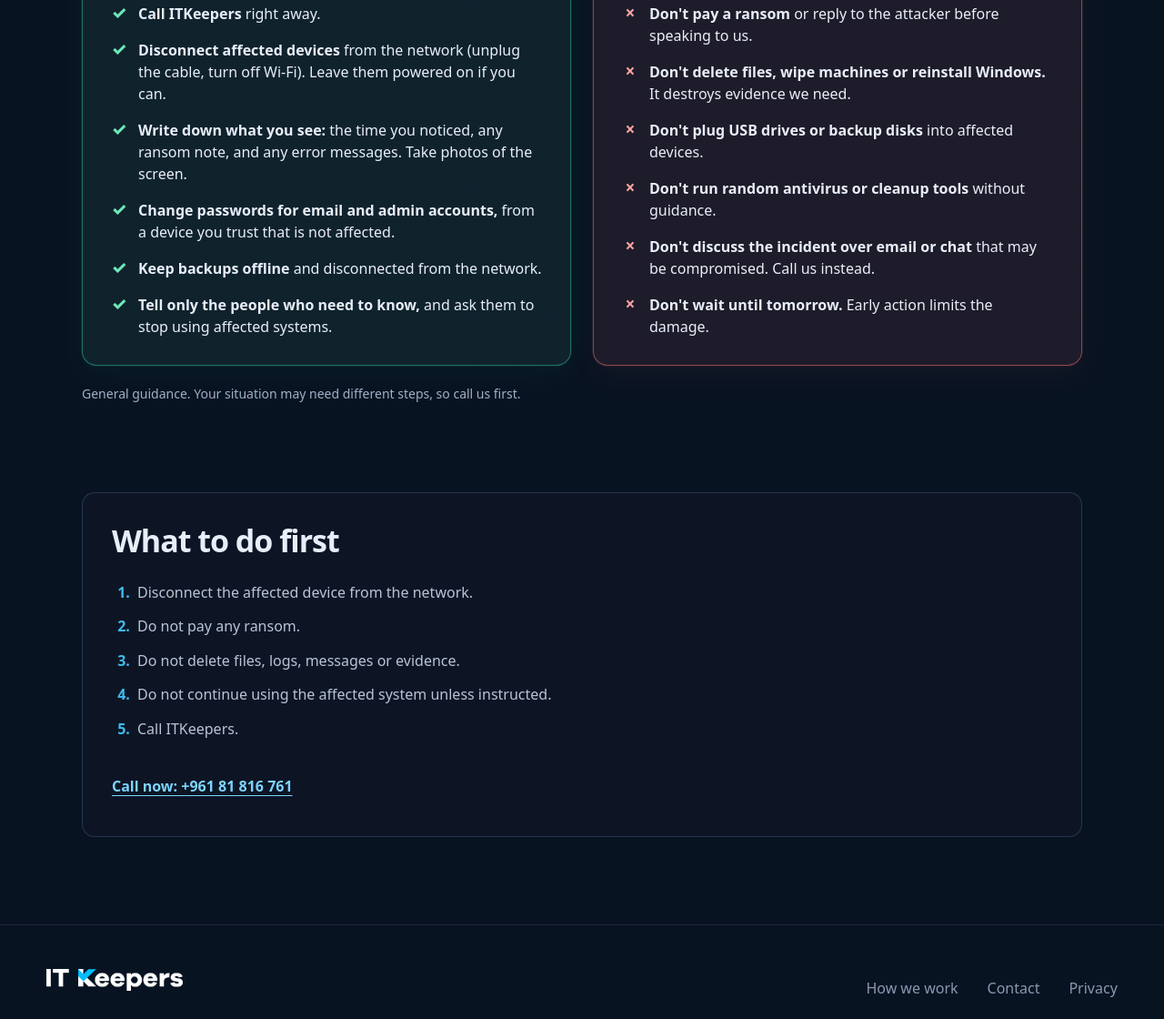
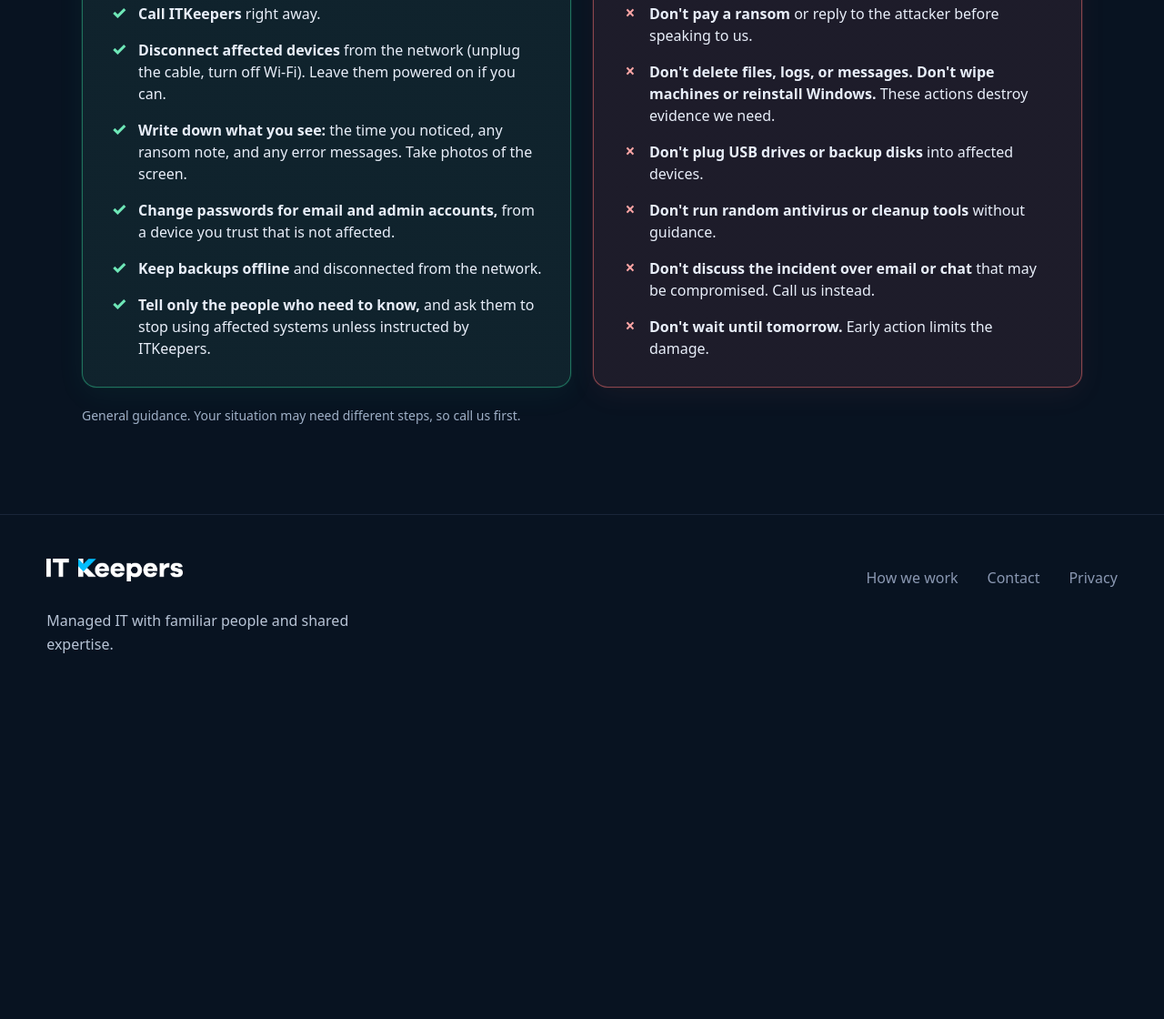
Before and after one commit to jimmynDev/itkeepers-website-latest, an Astro site: page /emergency in a window 1280 px wide. Shown: the part 691-1811 px from the top of the page at 91% size. After the commit the page ends 1460 px from the top, so only its background shows below. Built offline with nearby package versions, Linux system fonts and the light colour scheme; Astro itself is replaced by a stand-in of ours.

Commit message:
Remove redundant emergency first-steps panel and unused styles

```diff
--- a/src/pages/emergency.astro
+++ b/src/pages/emergency.astro
@@ -37,7 +37,7 @@ import { emergencyPhone, contactEmail } from '../data/contact';
               <li><span class="emergency-list-icon" aria-hidden="true">✓</span><span><strong>Write down what you see:</strong> the time you noticed, any ransom note, and any error messages. Take photos of the screen.</span></li>
               <li><span class="emergency-list-icon" aria-hidden="true">✓</span><span><strong>Change passwords for email and admin accounts,</strong> from a device you trust that is not affected.</span></li>
               <li><span class="emergency-list-icon" aria-hidden="true">✓</span><span><strong>Keep backups offline</strong> and disconnected from the network.</span></li>
-              <li><span class="emergency-list-icon" aria-hidden="true">✓</span><span><strong>Tell only the people who need to know,</strong> and ask them to stop using affected systems.</span></li>
+              <li><span class="emergency-list-icon" aria-hidden="true">✓</span><span><strong>Tell only the people who need to know,</strong> and ask them to stop using affected systems unless instructed by ITKeepers.</span></li>
             </ul>
           </article>
 
@@ -49,7 +49,7 @@ import { emergencyPhone, contactEmail } from '../data/contact';
             <p class="emergency-card-subheading">These make recovery harder or more expensive.</p>
             <ul class="emergency-checklist">
               <li><span class="emergency-list-icon" aria-hidden="true">×</span><span><strong>Don't pay a ransom</strong> or reply to the attacker before speaking to us.</span></li>
-              <li><span class="emergency-list-icon" aria-hidden="true">×</span><span><strong>Don't delete files, wipe machines or reinstall Windows.</strong> It destroys evidence we need.</span></li>
+              <li><span class="emergency-list-icon" aria-hidden="true">×</span><span><strong>Don't delete files, logs, or messages. Don't wipe machines or reinstall Windows.</strong> These actions destroy evidence we need.</span></li>
               <li><span class="emergency-list-icon" aria-hidden="true">×</span><span><strong>Don't plug USB drives or backup disks</strong> into affected devices.</span></li>
               <li><span class="emergency-list-icon" aria-hidden="true">×</span><span><strong>Don't run random antivirus or cleanup tools</strong> without guidance.</span></li>
               <li><span class="emergency-list-icon" aria-hidden="true">×</span><span><strong>Don't discuss the incident over email or chat</strong> that may be compromised. Call us instead.</span></li>
@@ -60,18 +60,6 @@ import { emergencyPhone, contactEmail } from '../data/contact';
         <p class="emergency-footnote">General guidance. Your situation may need different steps, so call us first.</p>
       </section>
 
-      <!-- Preserve the existing follow-up section and its original incident steps. -->
-      <section class="emergency-follow-up" aria-labelledby="emergency-what-title">
-        <h2 id="emergency-what-title">What to do first</h2>
-        <ol>
-          <li>Disconnect the affected device from the network.</li>
-          <li>Do not pay any ransom.</li>
-          <li>Do not delete files, logs, messages or evidence.</li>
-          <li>Do not continue using the affected system unless instructed.</li>
-          <li>Call ITKeepers.</li>
-        </ol>
-        <a class="emergency-repeat-call" href={emergencyPhone.href} aria-label={'Call ITKeepers on ' + emergencyPhone.display}>Call now: {emergencyPhone.display}</a>
-      </section>
     </div>
   </section>
 </Base>
@@ -259,42 +247,6 @@ import { emergencyPhone, contactEmail } from '../data/contact';
     line-height: 1.6;
   }
 
-  .emergency-follow-up {
-    margin-block-start: 96px;
-    padding: 32px;
-    border: 1px solid var(--itk-border-strong);
-    border-radius: var(--itk-radius-md);
-    background: var(--itk-surface);
-  }
-  .emergency-follow-up h2 {
-    margin: 0 0 24px;
-    color: var(--emergency-text);
-    font-size: clamp(26px, 3vw, 34px);
-    font-weight: 700;
-    letter-spacing: -.03em;
-    line-height: 1.2;
-  }
-  .emergency-follow-up ol { margin: 0 0 28px; padding-inline-start: 24px; }
-  .emergency-follow-up li {
-    padding-inline-start: 4px;
-    margin-block-end: 12px;
-    color: var(--emergency-muted);
-    font-size: 16px;
-    line-height: 1.6;
-  }
-  .emergency-follow-up li::marker { color: var(--itk-brand-cyan); font-weight: 700; }
-  .emergency-repeat-call {
-    display: inline-flex;
-    align-items: center;
-    min-block-size: 44px;
-    color: #7DD3FC;
-    font-size: 16px;
-    font-weight: 600;
-    text-decoration: underline;
-    text-underline-offset: 4px;
-  }
-  .emergency-repeat-call:hover { color: #E8EEF9; }
-
   /* The site is dark by default; these styles support an explicitly enabled light theme. */
   :global(html[data-theme="light"]) .emergency-page {
     --emergency-surface: #fff;
@@ -304,8 +256,7 @@ import { emergencyPhone, contactEmail } from '../data/contact';
     color: var(--emergency-text);
   }
   :global(html[data-theme="light"] body main > section.emergency-page) { background: #F5F9FC; }
-  :global(html[data-theme="light"]) .emergency-intro h1,
-  :global(html[data-theme="light"]) .emergency-follow-up h2 { color: #0B2C5F; }
+  :global(html[data-theme="light"]) .emergency-intro h1 { color: #0B2C5F; }
   :global(html[data-theme="light"]) .emergency-intro .emergency-eyebrow { color: #075D7D; }
   :global(html[data-theme="light"]) .emergency-link--secondary { border-color: #42566F; color: #0B2C5F; }
   :global(html[data-theme="light"]) .emergency-link--secondary:hover { background: #E5EFF7; border-color: #0B2C5F; color: #0B2C5F; }
@@ -326,10 +277,6 @@ import { emergencyPhone, contactEmail } from '../data/contact';
     --card-glow: rgba(153, 27, 27, .05);
     --card-icon-bg: rgba(153, 27, 27, .1);
   }
-  :global(html[data-theme="light"]) .emergency-follow-up { background: #fff; border-color: rgba(11, 44, 95, .2); }
-  :global(html[data-theme="light"]) .emergency-follow-up li::marker,
-  :global(html[data-theme="light"]) .emergency-repeat-call { color: #075D7D; }
-  :global(html[data-theme="light"]) .emergency-repeat-call:hover { color: #0B2C5F; }
 
   @media (min-width: 768px) {
     .emergency-intro .emergency-eyebrow { white-space: nowrap; }
@@ -346,18 +293,16 @@ import { emergencyPhone, contactEmail } from '../data/contact';
     .emergency-actions { display: grid; grid-template-columns: minmax(0, 1fr); }
     .emergency-link { inline-size: 100%; }
     .emergency-card { padding: 24px; }
-    .emergency-follow-up { padding: 24px; margin-block-start: 72px; }
   }
   @media (max-width: 380px) {
     .emergency-card { padding: 20px; }
-    .emergency-follow-up { padding: 20px; }
     .emergency-intro h1 { font-size: 2.75rem; }
   }
   @media (prefers-reduced-motion: reduce) {
     .emergency-link { transition: none; }
   }
   @media (forced-colors: active) {
-    .emergency-card, .emergency-follow-up { background: Canvas; border-color: CanvasText; box-shadow: none; }
+    .emergency-card { background: Canvas; border-color: CanvasText; box-shadow: none; }
     .emergency-card-icon { background: Canvas; outline: 1px solid CanvasText; }
     .emergency-page a:focus-visible { outline-color: Highlight; box-shadow: none; }
     .emergency-link { forced-color-adjust: auto; }
```
